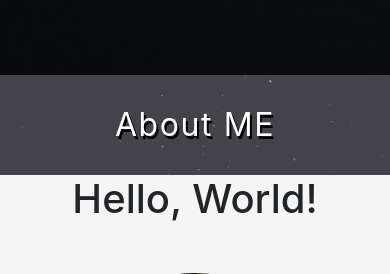
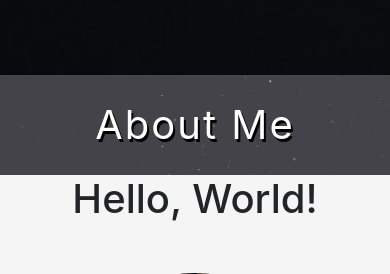
Before and after one commit to jmschindele/portfolio, a PHP site: page / in a window 390 px wide. Shown: the part 2525-2799 px from the top of the page. Run offline with PHP 8.4, Linux system fonts and the light colour scheme; some libraries are stand-ins or nearby versions.

Commit message:
adjust fonts

```diff
--- a/assets/css/style.css
+++ b/assets/css/style.css
@@ -419,7 +419,7 @@ body {
     top: 50%;
     left: 50%;
     transform: translate(-50%, -50%);
-    font-size: 2em;
+    font-size: 2.5em;
     text-shadow: 2px 3px black;
   }
 
--- a/index.html
+++ b/index.html
@@ -72,7 +72,7 @@
       <div class="position-relative" id="contact-screen">
           <div class="row">
             <div class="col-12 segway-banner" id="about-me-segway">
-              <span class='segway-title'>About ME</span>
+              <span class='segway-title'>About Me</span>
             </div>
           </div>
           <div class="row">
```
